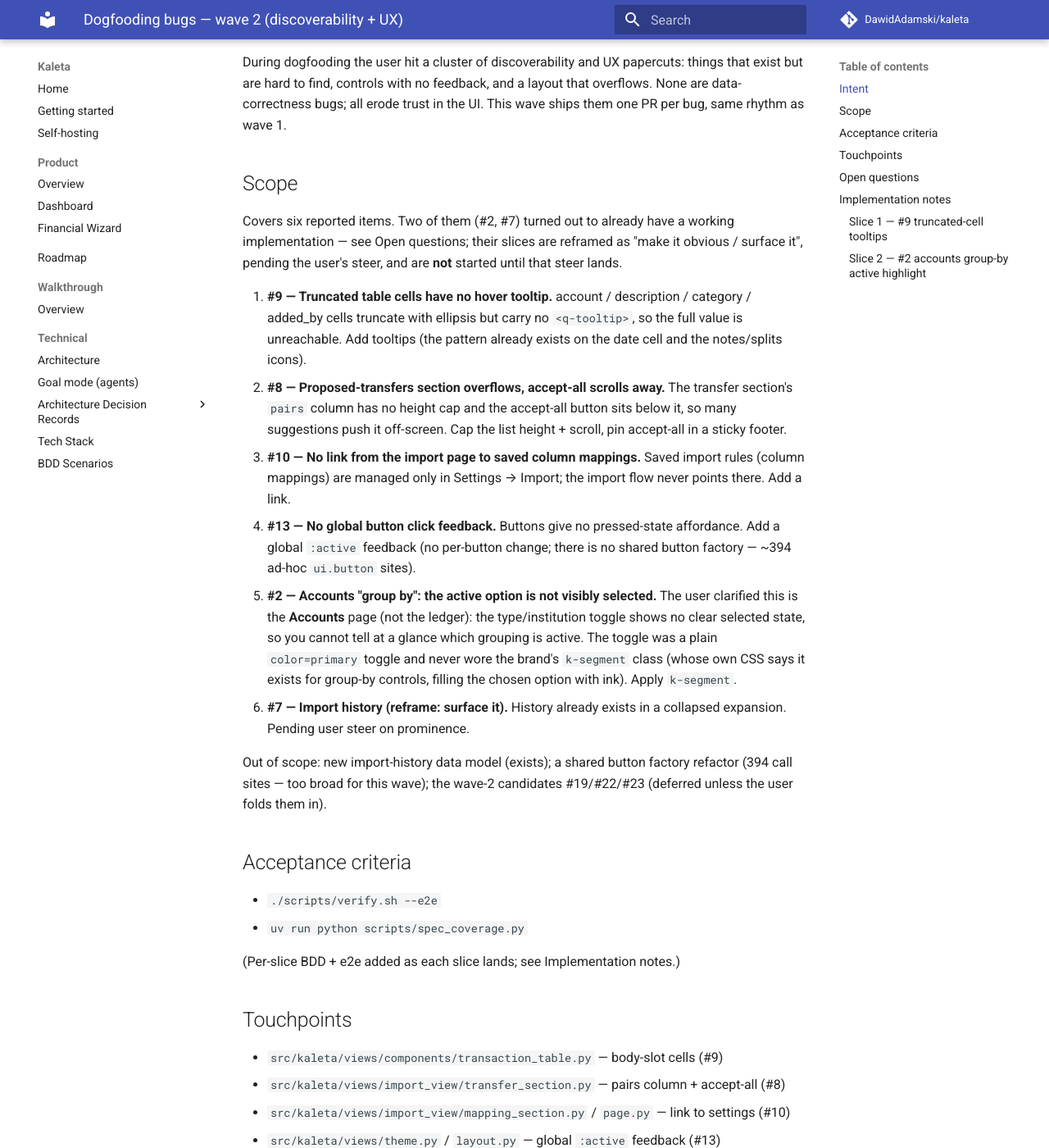
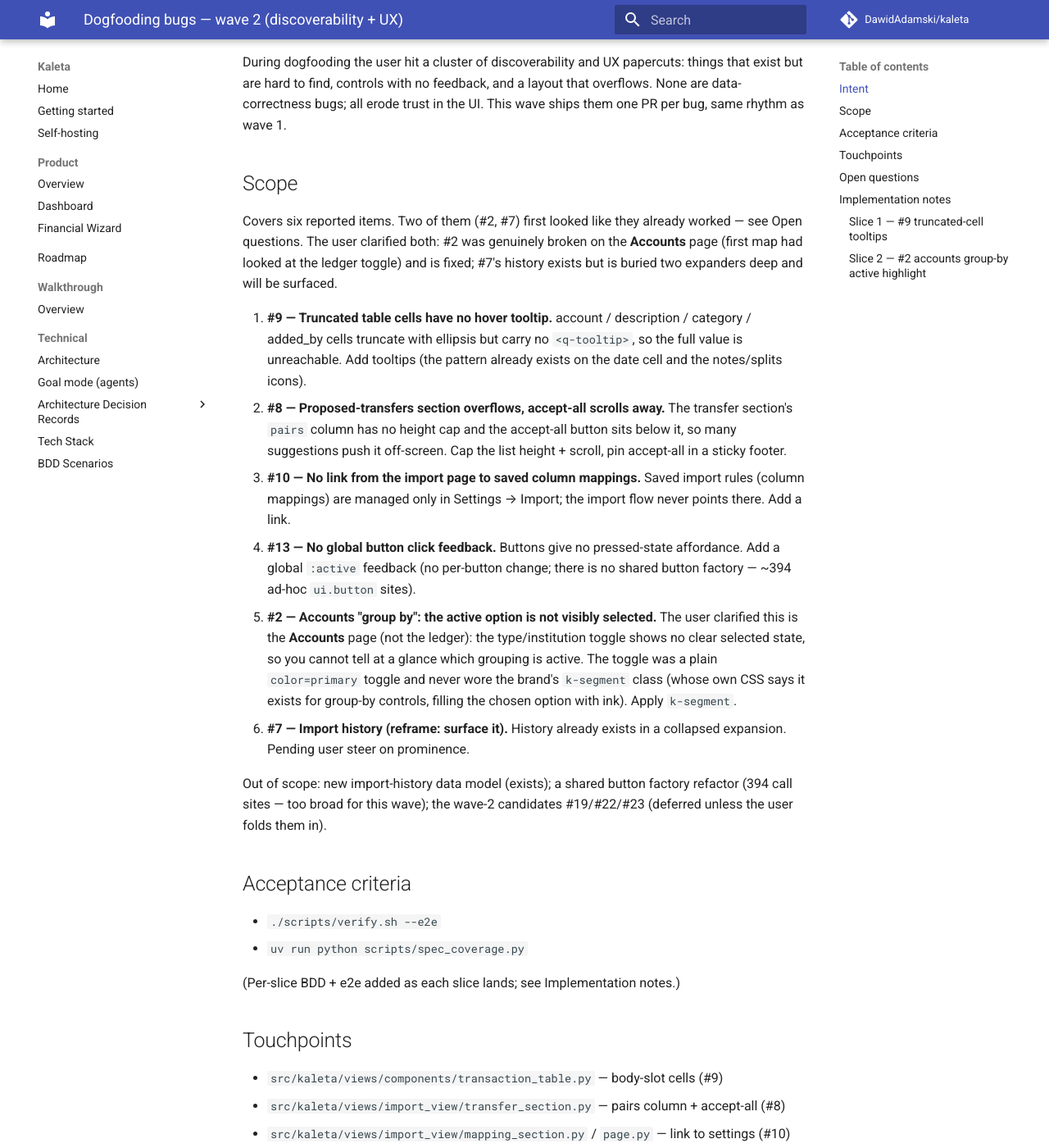
Before and after one commit to DawidAdamski/kaleta, an MkDocs documentation site: the page built from docs/plans/dogfooding-bugs-wave-2.md, in a window 1280 px wide and 1400 px high, scrolled down 209 px. Shown: the whole window at 82% size. Built offline with MkDocs 1.6.1 and Material for MkDocs 9.7.7, drawn with Linux system fonts in a browser that asks for light colours; comment, search, counter and statistics services are not loaded; some of the changed text lies outside the part shown.

Commit message:
docs+style: reviewer nits — comment placement, plan touchpoints
Move the k-segment rationale above the ui.toggle call (reads cleaner than
wedged between its args and .props()); correct the plan's #2 Touchpoints
to accounts.py and refresh the stale Scope intro now that #2 is done.

Co-Authored-By: Claude Opus 4.8 <noreply@anthropic.com>

```diff
--- a/docs/plans/dogfooding-bugs-wave-2.md
+++ b/docs/plans/dogfooding-bugs-wave-2.md
@@ -16,10 +16,11 @@ layout that overflows. None are data-correctness bugs; all erode trust in
 the UI. This wave ships them one PR per bug, same rhythm as wave 1.
 
 ## Scope
-Covers six reported items. Two of them (#2, #7) turned out to already have a
-working implementation — see Open questions; their slices are reframed as
-"make it obvious / surface it", pending the user's steer, and are **not**
-started until that steer lands.
+Covers six reported items. Two of them (#2, #7) first looked like they
+already worked — see Open questions. The user clarified both: #2 was
+genuinely broken on the **Accounts** page (first map had looked at the
+ledger toggle) and is fixed; #7's history exists but is buried two expanders
+deep and will be surfaced.
 
 1. **#9 — Truncated table cells have no hover tooltip.** account /
    description / category / added_by cells truncate with ellipsis but carry
@@ -61,7 +62,7 @@ candidates #19/#22/#23 (deferred unless the user folds them in).
 - `src/kaleta/views/import_view/transfer_section.py` — pairs column + accept-all (#8)
 - `src/kaleta/views/import_view/mapping_section.py` / `page.py` — link to settings (#10)
 - `src/kaleta/views/theme.py` / `layout.py` — global `:active` feedback (#13)
-- `src/kaleta/views/theme.py`, `transaction_table.py` — grouping highlight (#2)
+- `src/kaleta/views/accounts.py` — group-by toggle active highlight (#2)
 - `src/kaleta/views/import_view/coverage_section.py` — history prominence (#7)
 - `docs/bdd.md` — KAL scenarios per slice
 
```
Also changed, not shown: 1 other file.
